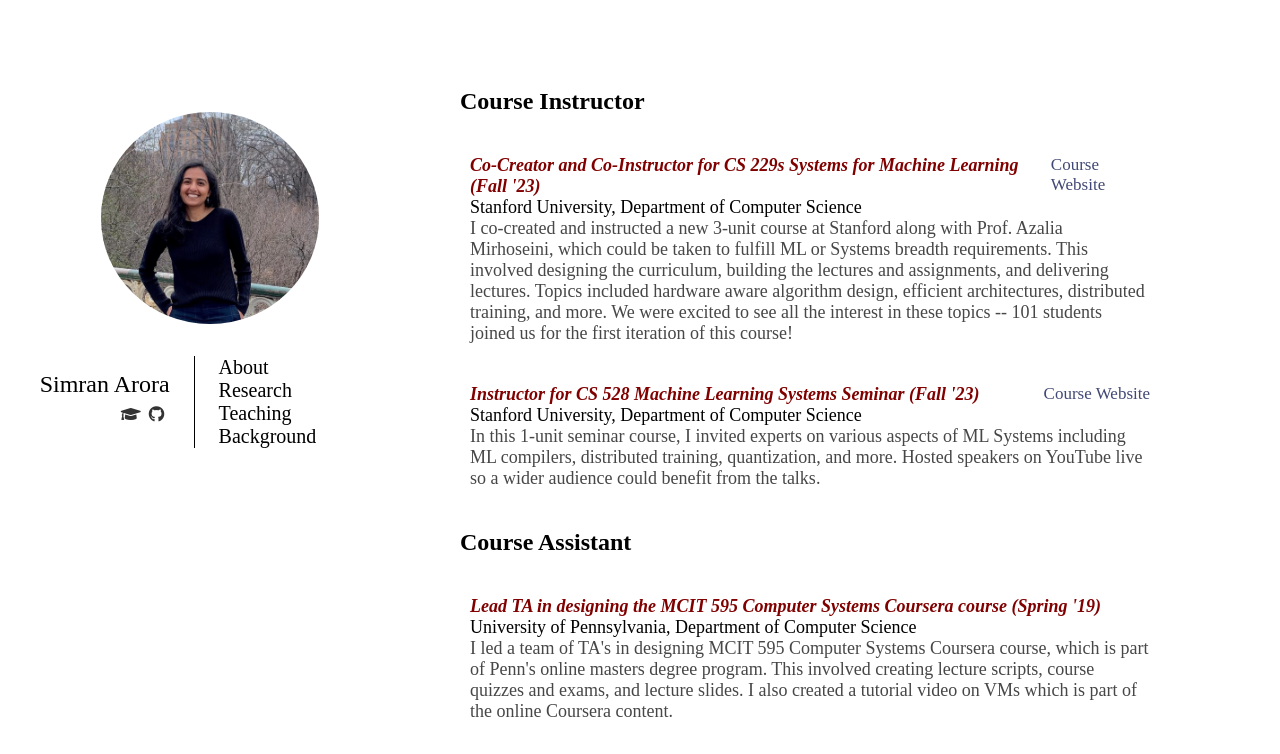
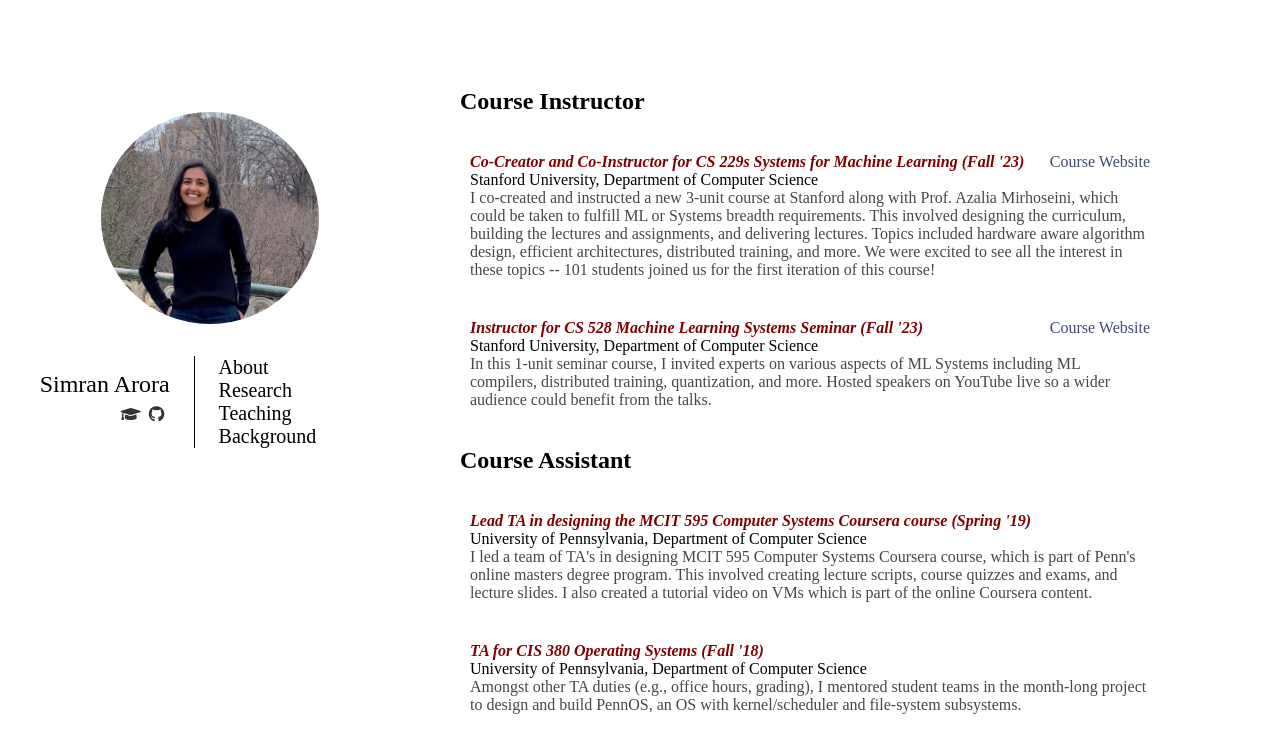
Before and after one commit to simran-arora/simran-arora.github.io, a React (Create React App) app: page /education in a window 1280 px wide. Shown: the top 754 px of the page. Built offline with nearby package versions, Linux system fonts and the light colour scheme.

Commit message:
smaller fonts

```diff
--- a/src/Projects/Education.css
+++ b/src/Projects/Education.css
@@ -1,7 +1,7 @@
 .SchoolContainer {
     padding-top: 1vh;
     font-family: 'avenir';
-    font-size: calc(1px + 2vmin);
+    font-size: 16;
     display: flex;
     flex-flow: column wrap;
     padding-right: 10vh;
@@ -19,7 +19,7 @@
   }
 
   .Name {
-     font-size: 22px;
+     font-size: 18px;
      font-family: 'avenir';
      padding-bottom: 3vh;
   }
@@ -29,11 +29,11 @@
     font-weight: bold;
     font-style: italic;
     font-family: 'avenir';
-    font-size: 18px;
+    font-size: 16px;
 
   }
   .Affilliations {
-    font-size: 18px;
+    font-size: 16px;
     font-weight: bold;
     color: rgb(155, 111, 111);
     font-family: 'avenir';
@@ -42,7 +42,7 @@
   .Details_edu {
     color: rgb(71, 71, 71);
     text-decoration: none;
-    font-size: 18px;
+    font-size: 16px;
     font-family: 'avenir';
     font-style: italic;
   }
@@ -50,7 +50,7 @@
   .Description {
     color: rgb(71, 71, 71);
     text-decoration: none;
-    font-size: 18px;
+    font-size: 16px;
     font-family: 'avenir';
   }
 
@@ -58,7 +58,7 @@
     display: inline;
     margin: 10x;
     padding: 5px;
-    font-size: 35px;
+    font-size: 30px;
     line-height: 35px;
     font-weight: 600;
   }
--- a/src/Projects/Projects.css
+++ b/src/Projects/Projects.css
@@ -12,7 +12,7 @@
 }
 
 .header_projects {
-  font-size: 24px;
+  font-size: 16px;
   font-weight: bold;
   font-family: 'avenir';
   display: flex;
@@ -21,25 +21,25 @@
   color: maroon;
   font-weight: bold;
   font-family: 'avenir';
-  font-size: 18px;
+  font-size: 16px;
   font-style: italic;
 }
 
 .Company {
-  font-size: 18px;
+  font-size: 16px;
   font-family: 'avenir';
   font-weight: 'bold'
 }
 
 .Description {
   color: rgb(66, 66, 66);
-  font-size: 18px;
+  font-size: 16px;
   font-family: 'Lato';
   padding-top: 2vh;
 }
 
 .Experience {
-  font-size: 18px;
+  font-size: 12px;
   font-family: 'avenir';
   font-weight: 'bold';
   display: flex;
```
